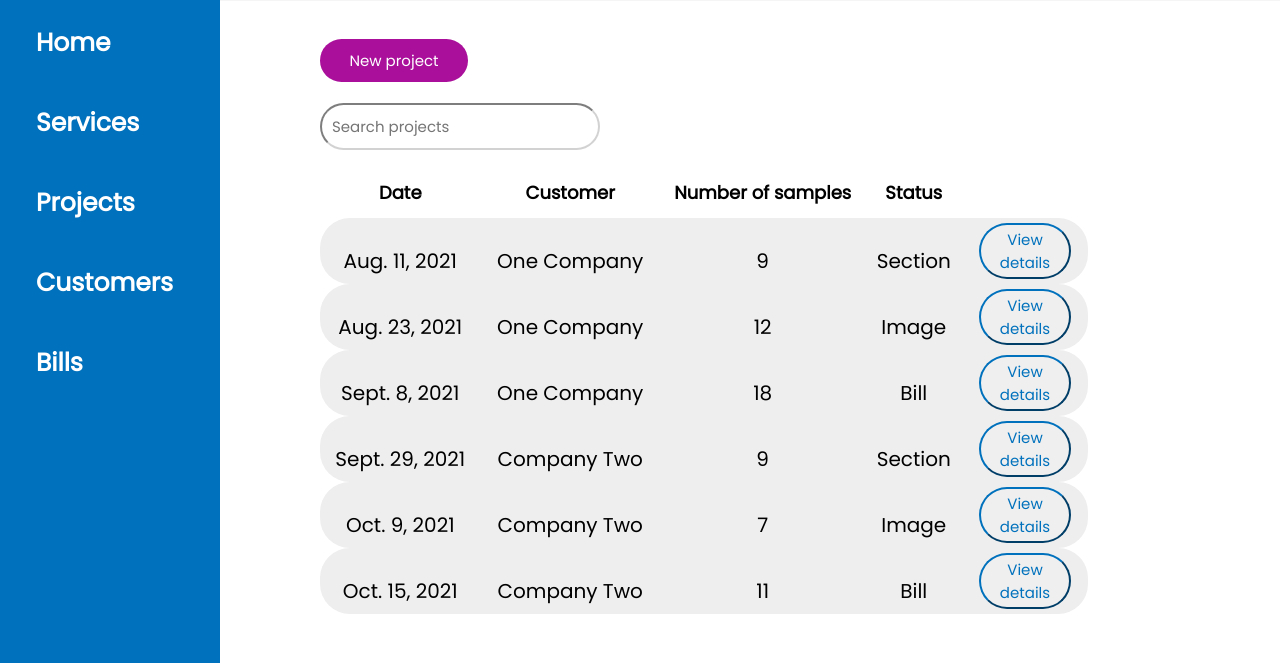
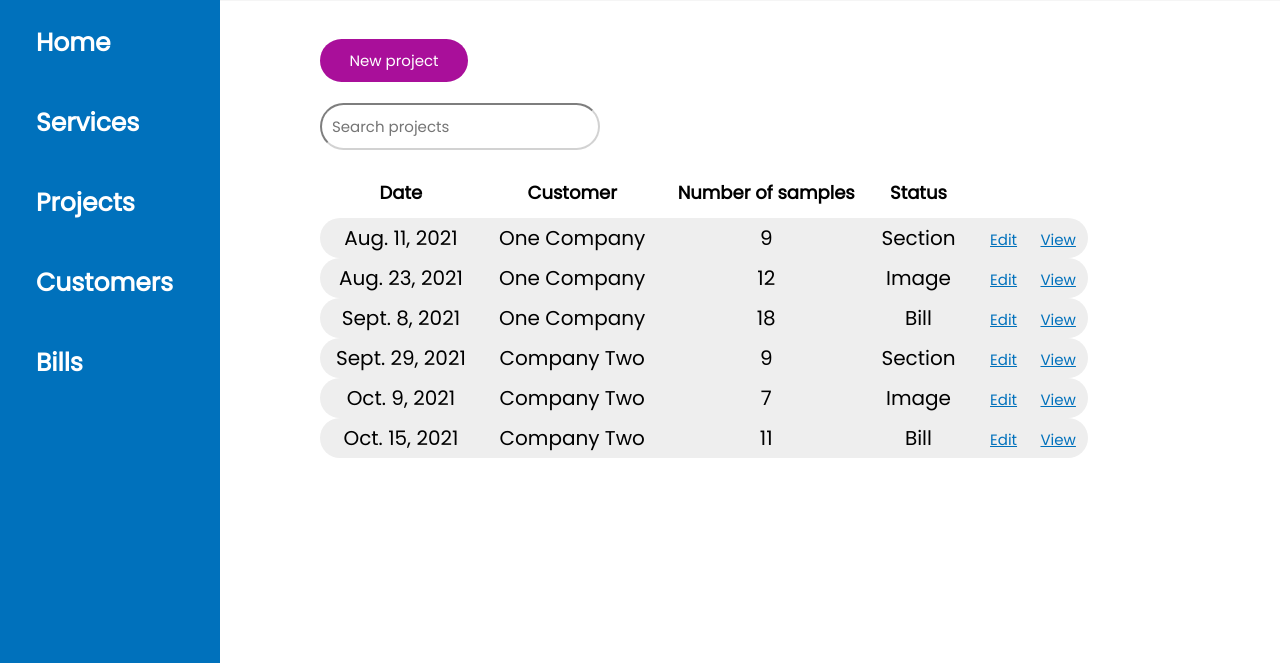
Before and after one commit to CSP5UofG/Imaging-System-App, a Django app: page /imaging_system_app/projects/ in a window 1280 px wide. Shown: the part 137-800 px from the top of the page. Run offline with Django 3.2, Linux system fonts and the light colour scheme; data comes from the database, SQL or seed files in the repository.

Commit message:
added view and edit to projects table

```diff
--- a/imaging_system_app_project/templates/imaging_system_app/projects.html
+++ b/imaging_system_app_project/templates/imaging_system_app/projects.html
@@ -61,7 +61,9 @@
                             <td> {{p.cust_id.cust_name}} </td>
                             <td> {{p.num_samples}} </td>
                             <td> {{p.get_status_display}} </td>
-                            <td id="right_corner"> <button type="button" class="table_buttons"> View details </button> </td>
+                            <td></td>
+                            <td> <a href="" class="table_buttons"> Edit</a></td>
+                            <td id="right_corner"> <a href="" class="table_buttons"> View </a></td>
                         </tr>
                 {% endfor %}
 
```
